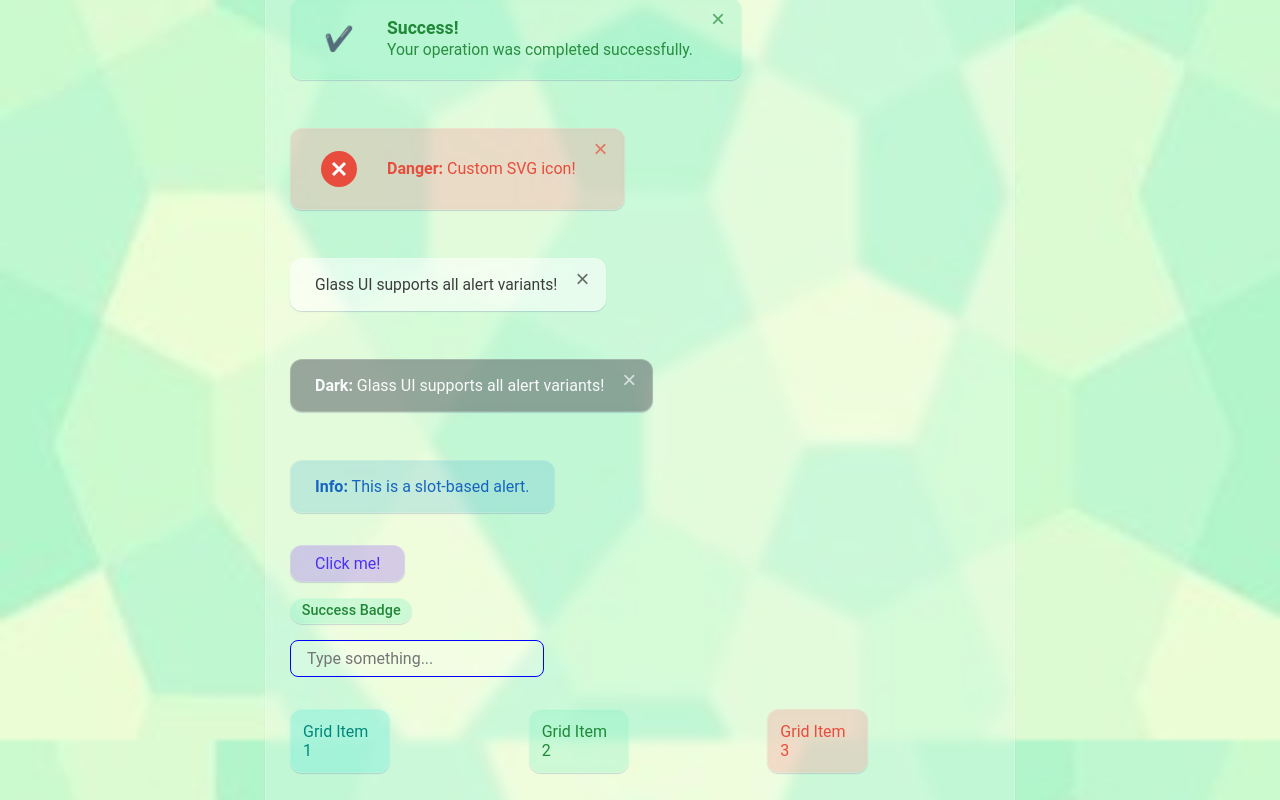
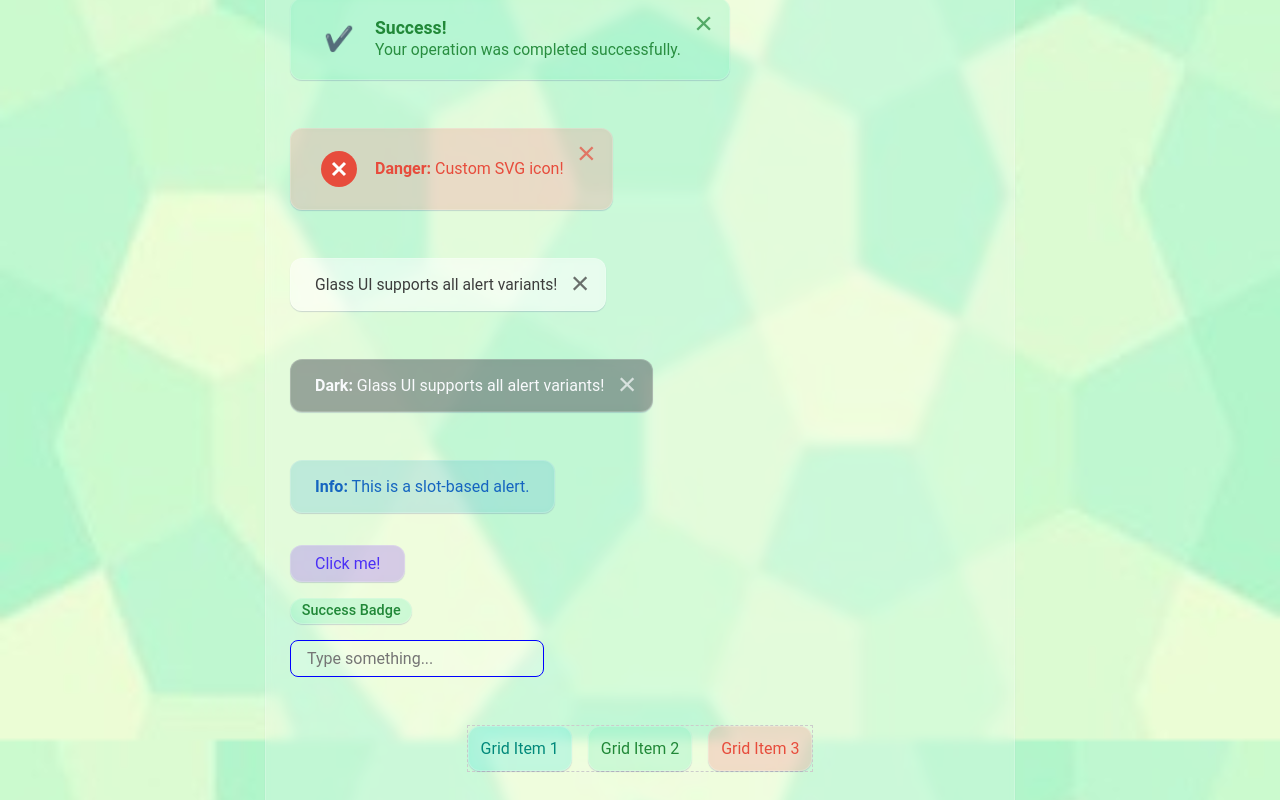
Before and after one commit to suraj-bharti/glass-ui, a Vue app: page / in a window 1280 px wide. Shown: the part 860-1660 px from the top of the page. Built offline with nearby package versions, Linux system fonts and the light colour scheme.

Commit message:
Update grid component.

```diff
--- a/src/components/UI/Alert.vue
+++ b/src/components/UI/Alert.vue
@@ -115,7 +115,6 @@ onBeforeUnmount(() => {
   align-items: center;
   justify-content: center;
   font-size: 1.5em;
-  margin-right: 0.5em;
   line-height: 1;
   height: 2em;      // Ensures vertical centering
   min-width: 2em;   // Ensures horizontal centering if icon is smaller
@@ -156,7 +155,7 @@ onBeforeUnmount(() => {
   background: none;
   border: none;
   color: inherit;
-  font-size: 1.5em;
+  font-size: 2em;
   cursor: pointer;
   line-height: 1;
   padding: 0;
@@ -166,6 +165,5 @@ onBeforeUnmount(() => {
 }
 .glass-alert__close:hover {
   opacity: 1;
-  background: var(--light-bg, rgba(255,255,255,0.38));
 }
 </style>
--- a/src/components/UI/Grid.vue
+++ b/src/components/UI/Grid.vue
@@ -4,10 +4,22 @@
       'glass-grid',
       `grid-cols-${cols}`,
       gap ? `grid-gap-${gap}` : '',
-      align ? `grid-align-${align}` : '',
-      justify ? `grid-justify-${justify}` : '',
       wrap ? 'grid-wrap' : '',
     ]"
+    :style="{
+      alignItems: align || undefined,
+      justifyItems: justify && ['start','center','end','stretch'].includes(justify) ? justify : undefined,
+      justifyContent: justify && ['between','around','evenly'].includes(justify)
+        ? (
+            justify === 'between' ? 'space-between' :
+            justify === 'around' ? 'space-around' :
+            justify === 'evenly' ? 'space-evenly' : undefined
+          )
+        : undefined,
+      // Add a maxWidth for demo/dev so justify-content is visible
+      maxWidth: (justify && ['between','around','evenly'].includes(justify)) ? '600px' : undefined,
+      margin: (justify && ['between','around','evenly'].includes(justify)) ? '2em auto' : undefined
+    }"
   >
     <slot />
   </div>
@@ -48,7 +60,7 @@ const props = defineProps({
   display: grid;
   grid-template-columns: repeat(var(--grid-cols, 2), 1fr);
   gap: var(--space-md, 16px);
-  width: 100%;
+  /* Do NOT set width: 100% here, so justify-content can work! */
 }
 
 .grid-wrap {
@@ -56,9 +68,8 @@ const props = defineProps({
 }
 
 @for $i from 1 through 12 {
-  .grid-cols-#{$i} > * {
-    flex: 0 0 calc(100% / #{$i});
-    max-width: calc(100% / #{$i});
+  .grid-cols-#{$i} {
+    --grid-cols: #{$i};
   }
 }
 
@@ -67,29 +78,4 @@ const props = defineProps({
     gap: #{$size};
   }
 }
-
-.grid-align-start    { align-items: flex-start; }
-.grid-align-center   { align-items: center; }
-.grid-align-end      { align-items: flex-end; }
-.grid-align-stretch  { align-items: stretch; }
-
-.grid-justify-start    { justify-content: flex-start; }
-.grid-justify-center   { justify-content: center; }
-.grid-justify-end      { justify-content: flex-end; }
-.grid-justify-between  { justify-content: space-between; }
-.grid-justify-around   { justify-content: space-around; }
-.grid-justify-evenly   { justify-content: space-evenly; }
-
-.grid-cols-1  { --grid-cols: 1; }
-.grid-cols-2  { --grid-cols: 2; }
-.grid-cols-3  { --grid-cols: 3; }
-.grid-cols-4  { --grid-cols: 4; }
-.grid-cols-5  { --grid-cols: 5; }
-.grid-cols-6  { --grid-cols: 6; }
-.grid-cols-7  { --grid-cols: 7; }
-.grid-cols-8  { --grid-cols: 8; }
-.grid-cols-9  { --grid-cols: 9; }
-.grid-cols-10 { --grid-cols: 10; }
-.grid-cols-11 { --grid-cols: 11; }
-.grid-cols-12 { --grid-cols: 12; }
 </style>
--- a/src/views/HomeView.vue
+++ b/src/views/HomeView.vue
@@ -56,7 +56,7 @@
         <g-button @click="notify">Click me!</g-button>
         <g-badge variant="success">Success Badge</g-badge>
         <g-input placeholder="Type something..." />
-        <g-grid :cols="3" gap="md" style="margin-top: 1rem;">
+        <g-grid :cols="3" gap="md" justify="between" style="max-width: 600px; margin: 2em auto; border: 1px dashed #ccc;">
           <g-panel variant="secondary" padding="sm">Grid Item 1</g-panel>
           <g-panel variant="success" padding="sm">Grid Item 2</g-panel>
           <g-panel variant="danger" padding="sm">Grid Item 3</g-panel>
```
Also changed, not shown: 2 other files (tests, documents, lock files or other folders).
